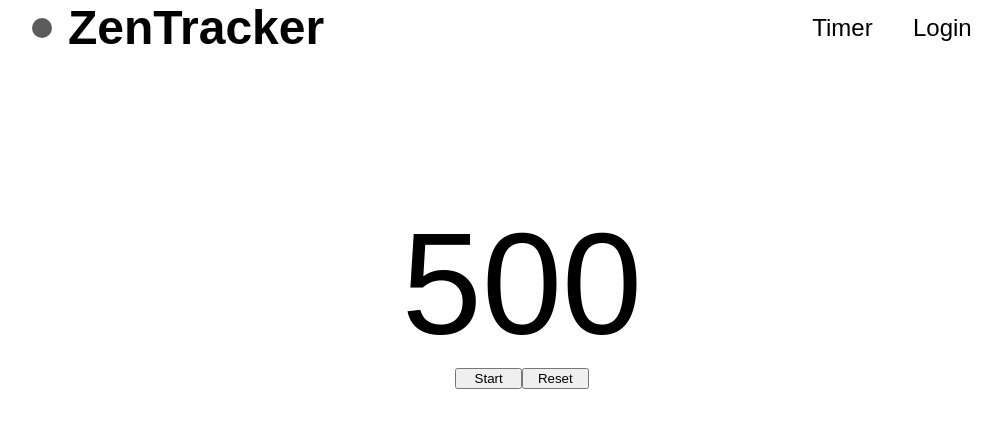
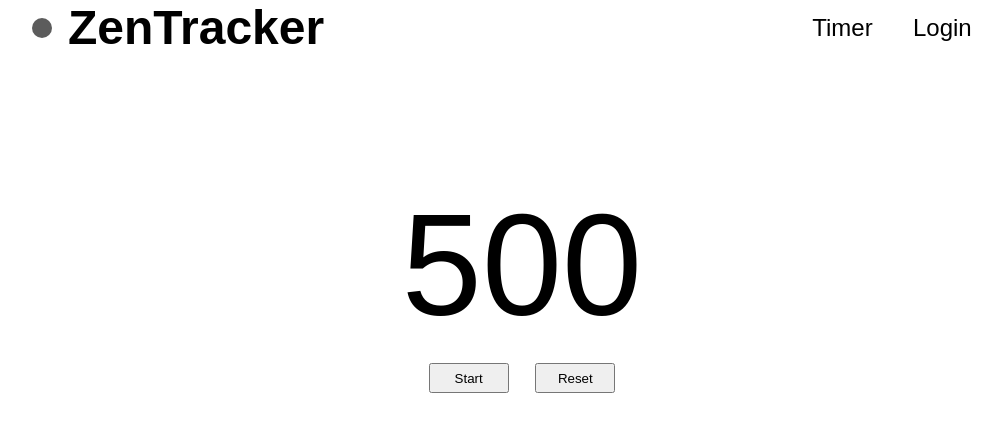
Before and after one commit to no-self-required/ZenTracker, a React (Create React App) app in the folder tracker/: page / in a window 1280 px wide. Shown: the top 432 px of the page, without its empty margins (118-1119 px from the left). Built offline with nearby package versions, Linux system fonts and the light colour scheme.

Commit message:
start stylizing buttons

```diff
--- a/tracker/src/styling/main.scss
+++ b/tracker/src/styling/main.scss
@@ -18,7 +18,9 @@
     #stop-button,
     #ok-button,
     #reset-button {
-      width: 5em;
+      width: 6em;
+      height: 2.3em;
+      margin: 1em;
     }
 
     #timer {
```
